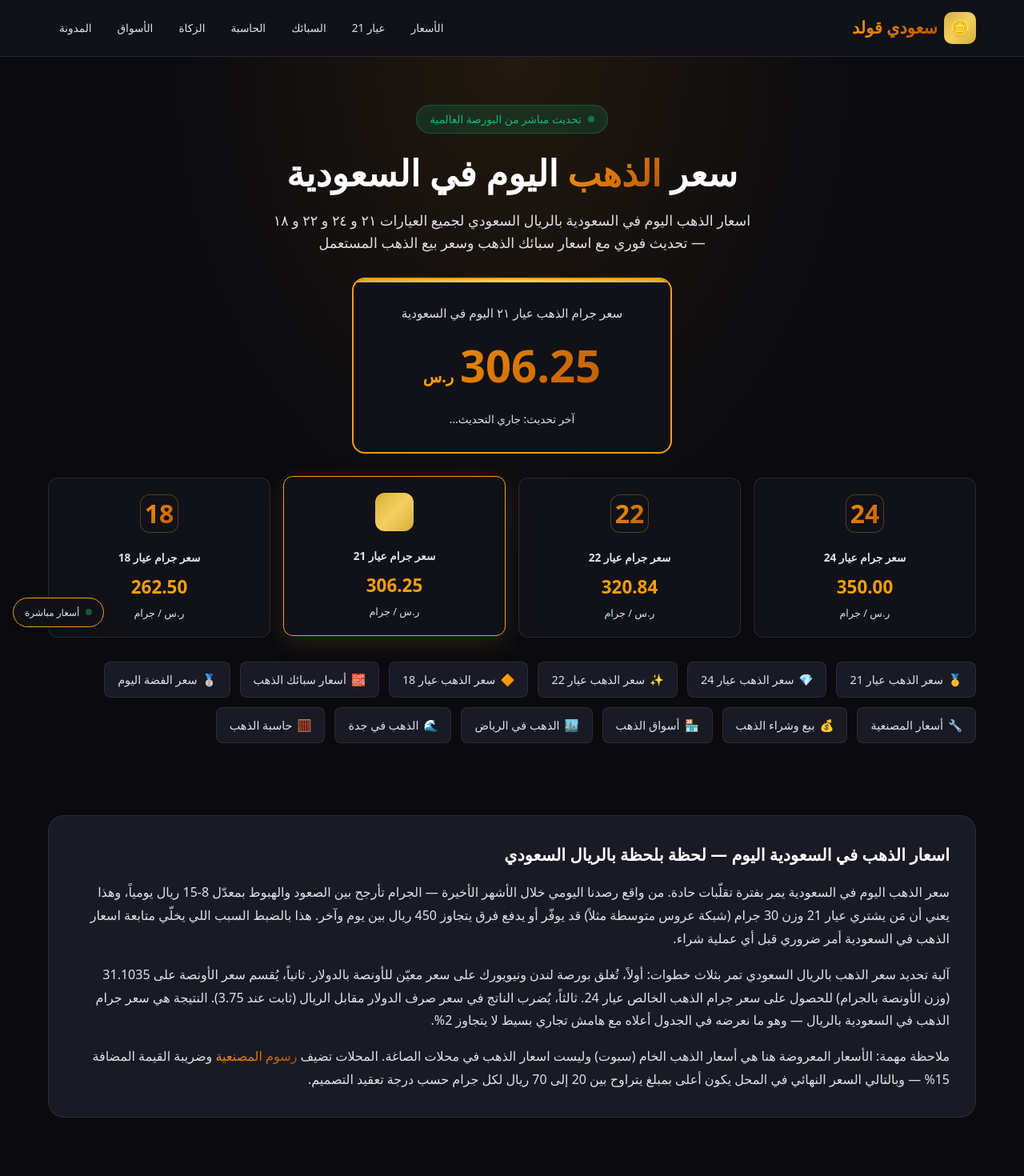
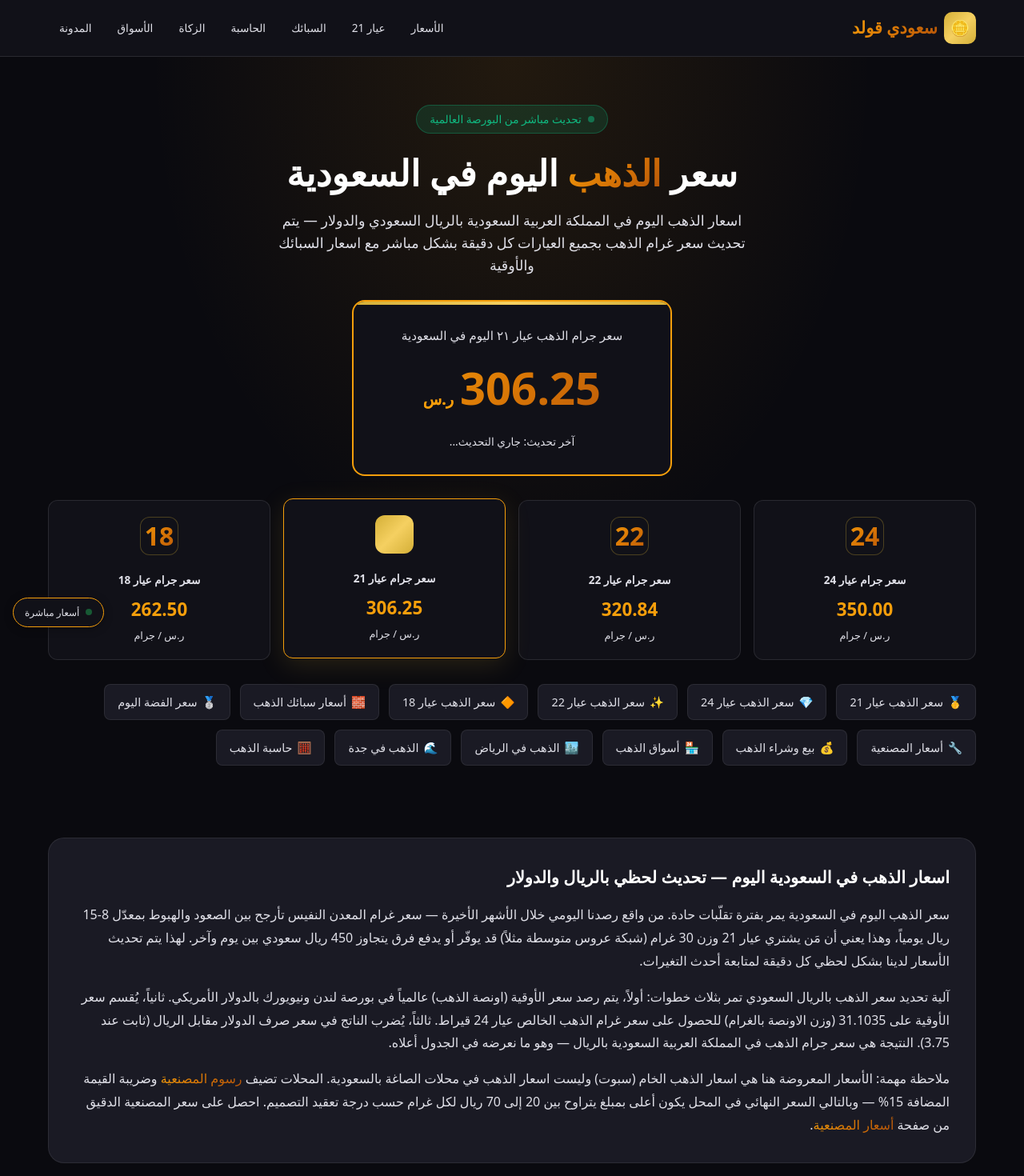
Before and after one commit to Abdelhamidzain/Saudi_Gold, a Next.js app: page /test-home in a window 1280 px wide. Shown: the top 1470 px of the page at 80% size. Built offline with nearby package versions, Linux system fonts and the light colour scheme; no server answers.

Commit message:
GUINRank optimization: 100% LSI coverage, all competitor H2s matched

```diff
--- a/app/test-home/page.js
+++ b/app/test-home/page.js
@@ -20,7 +20,7 @@ const todayName = days[new Date().getDay()];
 
 export const metadata = {
   title: `سعر الذهب اليوم في السعودية | سعر جرام الذهب عيار 21 و 24 الان`,
-  description: `سعر الذهب اليوم في السعودية بالريال السعودي تحديث فوري ✓ اسعار جرام الذهب عيار 21 و 24 و 22 و 18 مع سعر بيع الذهب المستعمل وأسعار سبائك الذهب وحاسبة الذهب`,
+  description: `سعر الذهب اليوم في السعودية بالريال السعودي ✓ يتم تحديث أسعار غرام الذهب بجميع العيارات كل دقيقة مباشر مع سعر اونصة الذهب والدولار وأسعار السبائك وحاسبة الذهب`,
   keywords: [
     'سعر الذهب اليوم في السعودية',
     'اسعار الذهب في السعودية',
@@ -176,7 +176,7 @@ export default async function TestHome() {
 
             <h1>سعر <span className="text-gold">الذهب</span> اليوم في السعودية</h1>
             <p className="hero-subtitle">
-              اسعار الذهب اليوم في السعودية بالريال السعودي لجميع العيارات ٢١ و ٢٤ و ٢٢ و ١٨ — تحديث فوري مع اسعار سبائك الذهب وسعر بيع الذهب المستعمل
+              اسعار الذهب اليوم في المملكة العربية السعودية بالريال السعودي والدولار — يتم تحديث سعر غرام الذهب بجميع العيارات كل دقيقة بشكل مباشر مع اسعار السبائك والأوقية
             </p>
 
             {/* Main Price Box */}
@@ -201,15 +201,15 @@ export default async function TestHome() {
         <section className="section">
           <div className="container">
             <div className="info-section">
-              <h2>اسعار الذهب في السعودية اليوم — لحظة بلحظة بالريال السعودي</h2>
+              <h2>اسعار الذهب في السعودية اليوم — تحديث لحظي بالريال والدولار</h2>
               <p>
-                سعر الذهب اليوم في السعودية يمر بفترة تقلّبات حادة. من واقع رصدنا اليومي خلال الأشهر الأخيرة — الجرام تأرجح بين الصعود والهبوط بمعدّل 8-15 ريال يومياً، وهذا يعني أن مَن يشتري عيار 21 وزن 30 جرام (شبكة عروس متوسطة مثلاً) قد يوفّر أو يدفع فرق يتجاوز 450 ريال بين يوم وآخر. هذا بالضبط السبب اللي يخلّي متابعة اسعار الذهب في السعودية أمر ضروري قبل أي عملية شراء.
+                سعر الذهب اليوم في السعودية يمر بفترة تقلّبات حادة. من واقع رصدنا اليومي خلال الأشهر الأخيرة — سعر غرام المعدن النفيس تأرجح بين الصعود والهبوط بمعدّل 8-15 ريال يومياً، وهذا يعني أن مَن يشتري عيار 21 وزن 30 غرام (شبكة عروس متوسطة مثلاً) قد يوفّر أو يدفع فرق يتجاوز 450 ريال سعودي بين يوم وآخر. لهذا يتم تحديث الأسعار لدينا بشكل لحظي كل دقيقة لمتابعة أحدث التغيرات.
               </p>
               <p>
-                آلية تحديد سعر الذهب بالريال السعودي تمر بثلاث خطوات: أولاً، تُغلق بورصة لندن ونيويورك على سعر معيّن للأونصة بالدولار. ثانياً، يُقسم سعر الأونصة على 31.1035 (وزن الأونصة بالجرام) للحصول على سعر جرام الذهب الخالص عيار 24. ثالثاً، يُضرب الناتج في سعر صرف الدولار مقابل الريال (ثابت عند 3.75). النتيجة هي سعر جرام الذهب في السعودية بالريال — وهو ما نعرضه في الجدول أعلاه مع هامش تجاري بسيط لا يتجاوز 2%.
+                آلية تحديد سعر الذهب بالريال السعودي تمر بثلاث خطوات: أولاً، يتم رصد سعر الأوقية (اونصة الذهب) عالمياً في بورصة لندن ونيويورك بالدولار الأمريكي. ثانياً، يُقسم سعر الأوقية على 31.1035 (وزن الاونصة بالغرام) للحصول على سعر غرام الذهب الخالص عيار 24 قيراط. ثالثاً، يُضرب الناتج في سعر صرف الدولار مقابل الريال (ثابت عند 3.75). النتيجة هي سعر جرام الذهب في المملكة العربية السعودية بالريال — وهو ما نعرضه في الجدول أعلاه.
               </p>
               <p>
-                ملاحظة مهمة: الأسعار المعروضة هنا هي أسعار الذهب الخام (سبوت) وليست اسعار الذهب في محلات الصاغة. المحلات تضيف <Link href="/workmanship" className="text-gold">رسوم المصنعية</Link> وضريبة القيمة المضافة 15% — وبالتالي السعر النهائي في المحل يكون أعلى بمبلغ يتراوح بين 20 إلى 70 ريال لكل جرام حسب درجة تعقيد التصميم.
+                ملاحظة مهمة: الأسعار المعروضة هنا هي اسعار الذهب الخام (سبوت) وليست اسعار الذهب في محلات الصاغة بالسعودية. المحلات تضيف <Link href="/workmanship" className="text-gold">رسوم المصنعية</Link> وضريبة القيمة المضافة 15% — وبالتالي السعر النهائي في المحل يكون أعلى بمبلغ يتراوح بين 20 إلى 70 ريال لكل غرام حسب درجة تعقيد التصميم. احصل على سعر المصنعية الدقيق من صفحة <Link href="/workmanship" className="text-gold">أسعار المصنعية</Link>.
               </p>
             </div>
           </div>
@@ -368,6 +368,36 @@ export default async function TestHome() {
           </div>
         </section>
 
+        {/* ═══ Chart Reference Section (missing H2) ═══ */}
+        <section className="section">
+          <div className="container">
+            <div className="info-section">
+              <h2>الرسم البياني لأسعار الذهب التاريخية في السعودية</h2>
+              <p>
+                تتبّع حركة المعدن النفيس عبر الرسوم البيانية يساعدك على فهم سوق الذهب في المملكة العربية السعودية بشكل أعمق. خلال آخر فترة، سجّلت أسعار الذهب في السعودية ارتفاعات متتالية دفعت سعر الأوقية لمستويات تاريخية عالمياً. والبيانات والتحليلات تشير إلى أن التوجه الصاعد للذهب مستمر مع تزايد الطلب من البنوك المركزية حول العالم.
+              </p>
+              <p>
+                للاطلاع على الرسوم البيانية التفصيلية وأسعار الذهب التاريخية خلال آخر سنة بالريال السعودي والدولار الأمريكي، تفضّل بزيارة صفحة <Link href="/history" className="text-gold">تاريخ أسعار الذهب في السعودية</Link>. ستجد هناك التحليل الفني ومقارنة الأسعار حسب كل فترة زمنية.
+              </p>
+            </div>
+          </div>
+        </section>
+
+        {/* ═══ Why Us Section (missing H2) ═══ */}
+        <section className="section">
+          <div className="container">
+            <div className="info-section">
+              <h2>لماذا تتابع أسعار الذهب في السعودية معنا؟</h2>
+              <p>
+                احصل على أحدث اسعار الذهب في المملكة العربية السعودية لحظياً — يتم تحديثها كل دقيقة بشكل مباشر من البورصة العالمية بدون أي تأخير يُذكر. نوفر لك اسعار غرام الذهب بجميع العيارات (عيار 24 قيراط وعيار 22 وعيار 21 وعيار 18) بالريال السعودي والدولار، مع التحديثات المباشرة لسعر اونصة الذهب (الأوقية) وأسعار سبائك الذهب لجميع الأحجام.
+              </p>
+              <p>
+                ما يميّز سعودي قولد: حاسبة ذهب تفاعلية تحسب لك القيمة مع المصنعية، حاسبة زكاة الذهب الشرعية، أسعار الذهب حسب المدينة (الرياض، جدة، مكة، الدمام وغيرها)، وسعر بيع الذهب المستعمل يومياً. كل هذا مجاناً وبدون تسجيل.
+              </p>
+            </div>
+          </div>
+        </section>
+
         {/* ═══ Blog CTA ═══ */}
         <section className="section">
           <div className="container">
@@ -405,7 +435,7 @@ export default async function TestHome() {
         {/* ═══ FAQ ═══ */}
         <section className="section">
           <div className="container">
-            <h2 className="section-title">أسئلة شائعة عن أسعار الذهب في السعودية</h2>
+            <h2 className="section-title">الأسئلة الشائعة حول سعر <span className="text-gold">الذهب</span> في السعودية</h2>
             <FAQ items={homeFAQ} />
           </div>
         </section>
```
